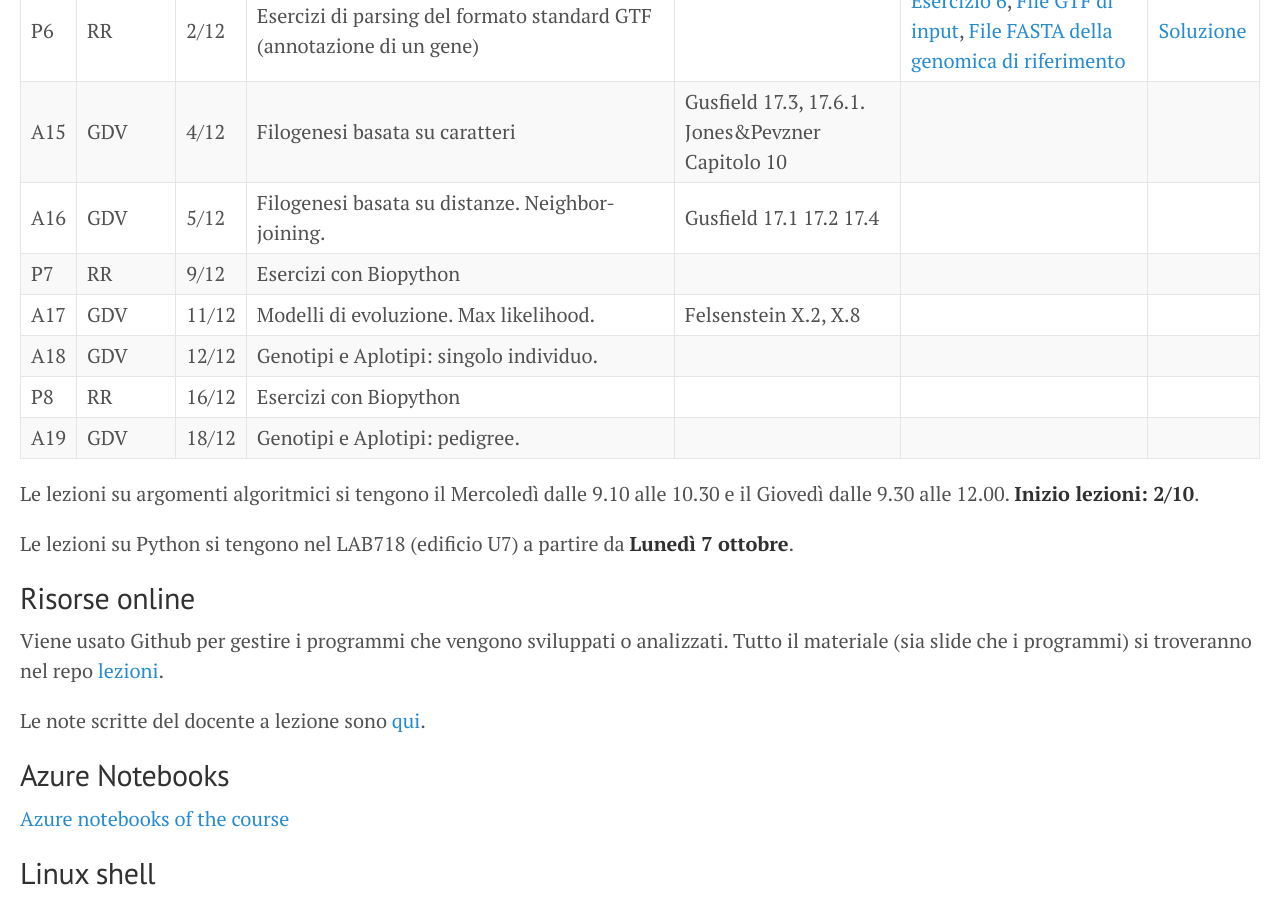
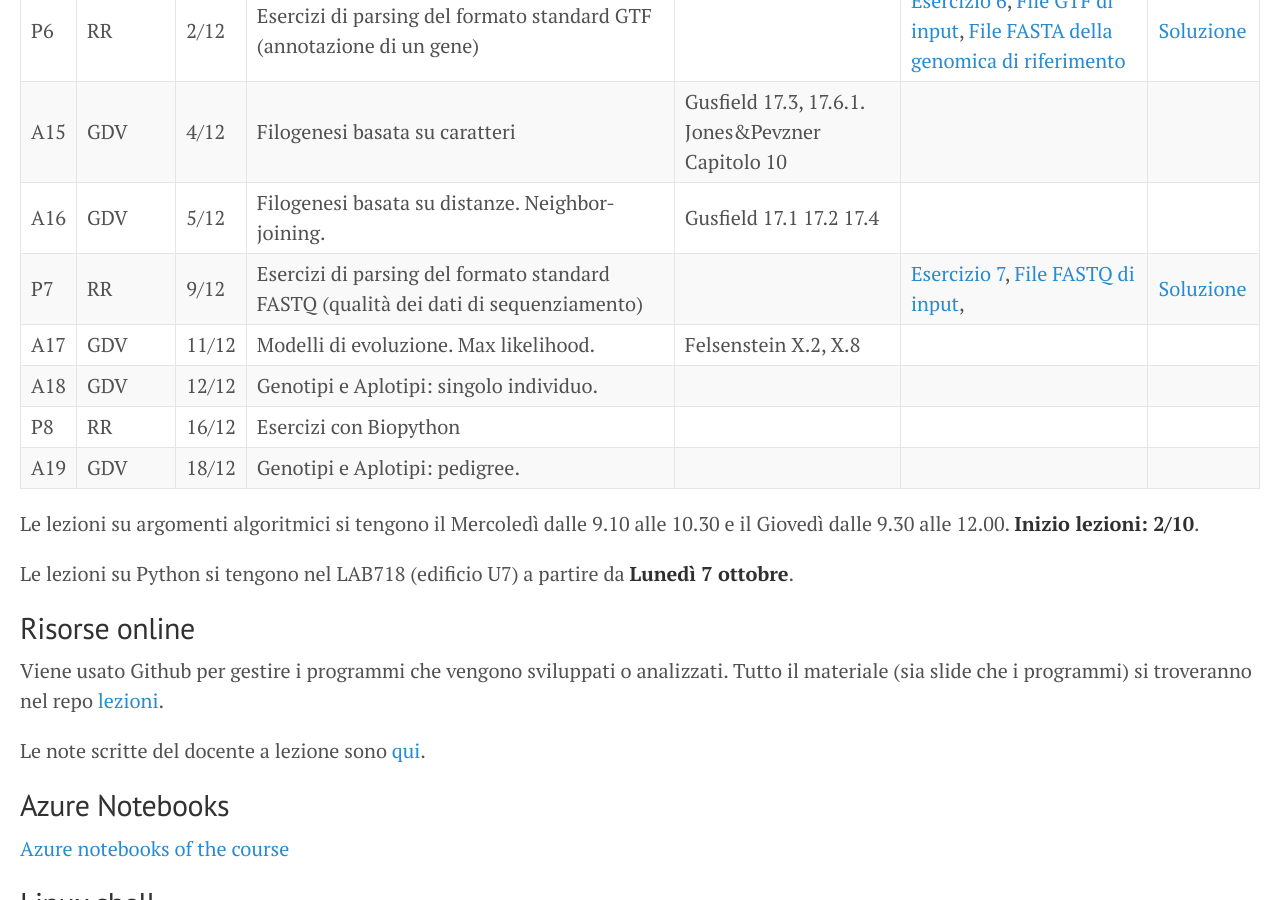
Before and after one commit to bioinformatica-corso/lezioni, a Jekyll site: the page built from docs/index.md, in a window 1280 px wide and 900 px high, scrolled down 1648 px. Built offline with Jekyll 4.4.1, drawn with Linux system fonts in a browser that asks for light colours.

Commit message:
Aggiornato calendario
Aggiornato calendario

```diff
--- a/docs/index.md
+++ b/docs/index.md
@@ -30,7 +30,7 @@ title: Elementi di Bioinformatica (2019-20)
 | P6  | RR      | 2/12 | Esercizi di parsing del formato standard GTF (annotazione di un gene)                                                                           |                                                                                                                                                                                                                                                                               | [Esercizio 6](https://github.com/bioinformatica-corso/lezioni/blob/master/laboratorio/2dic19/esercizio6-testo.ipynb), [File GTF di input](https://github.com/bioinformatica-corso/lezioni/blob/master/laboratorio/2dic19/input.gtf), [File FASTA della genomica di riferimento](https://github.com/bioinformatica-corso/lezioni/blob/master/laboratorio/2dic19/ENm006.fa) | [Soluzione](https://github.com/bioinformatica-corso/lezioni/blob/master/laboratorio/2dic19/esercizio6-soluzione.ipynb) |
 | A15 | GDV     | 4/12  | Filogenesi basata su caratteri                                                                                                                  | Gusfield 17.3, 17.6.1. Jones&Pevzner Capitolo 10                                                                                                                                                                                                                              |                                                                                                                                                                                                                                                                                                                                                                              |                                                                                                                         |
 | A16 | GDV     | 5/12  | Filogenesi basata su distanze. Neighbor-joining.                                                                                                | Gusfield 17.1 17.2 17.4                                                                                                                                                                                                                                                       |                                                                                                                                                                                                                                                                                                                                                                              |                                                                                                                         |
-| P7  | RR      | 9/12  | Esercizi con Biopython                                                                                                                          |                                                                                                                                                                                                                                                                               |                                                                                                                                                                                                                                                                                                                                                                              |                                                                                                                         |
+| P7  | RR      | 9/12 | Esercizi di parsing del formato standard FASTQ (qualità dei dati di sequenziamento)                                                                             |                                                                                                                                                                                                                                                                               | [Esercizio 7](https://github.com/bioinformatica-corso/lezioni/blob/master/laboratorio/9dic19/esercizio7-testo.ipynb), [File FASTQ di input](https://github.com/bioinformatica-corso/lezioni/blob/master/laboratorio/9dic19/input.fq),  | [Soluzione](https://github.com/bioinformatica-corso/lezioni/blob/master/laboratorio/9dic19/esercizio7-soluzione.ipynb) |
 | A17 | GDV     | 11/12 | Modelli di evoluzione. Max likelihood.                                                                                                          | Felsenstein X.2, X.8                                                                                                                                                                                                                                                          |                                                                                                                                                                                                                                                                                                                                                                              |                                                                                                                         |
 | A18 | GDV     | 12/12 | Genotipi e Aplotipi: singolo individuo.                                                                                                         |                                                                                                                                                                                                                                                                               |                                                                                                                                                                                                                                                                                                                                                                              |                                                                                                                         |
 | P8  | RR      | 16/12 | Esercizi con Biopython                                                                                                                          |                                                                                                                                                                                                                                                                               |                                                                                                                                                                                                                                                                                                                                                                              |                                                                                                                         |
```
